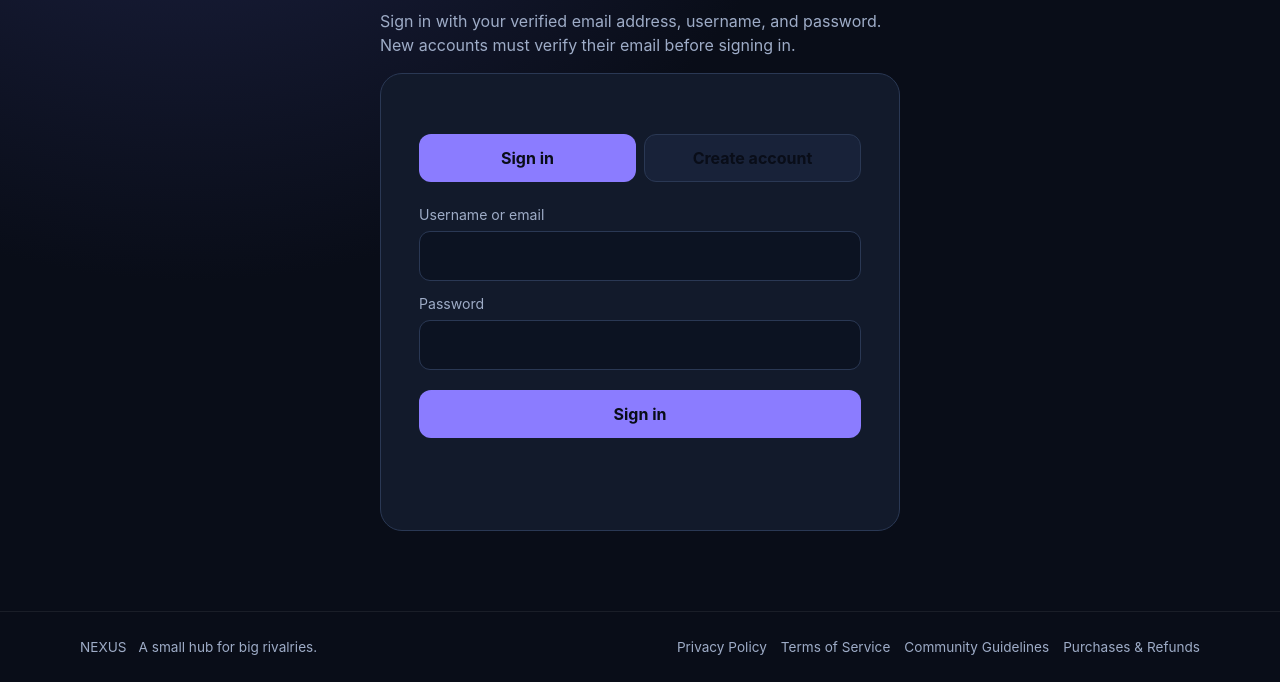
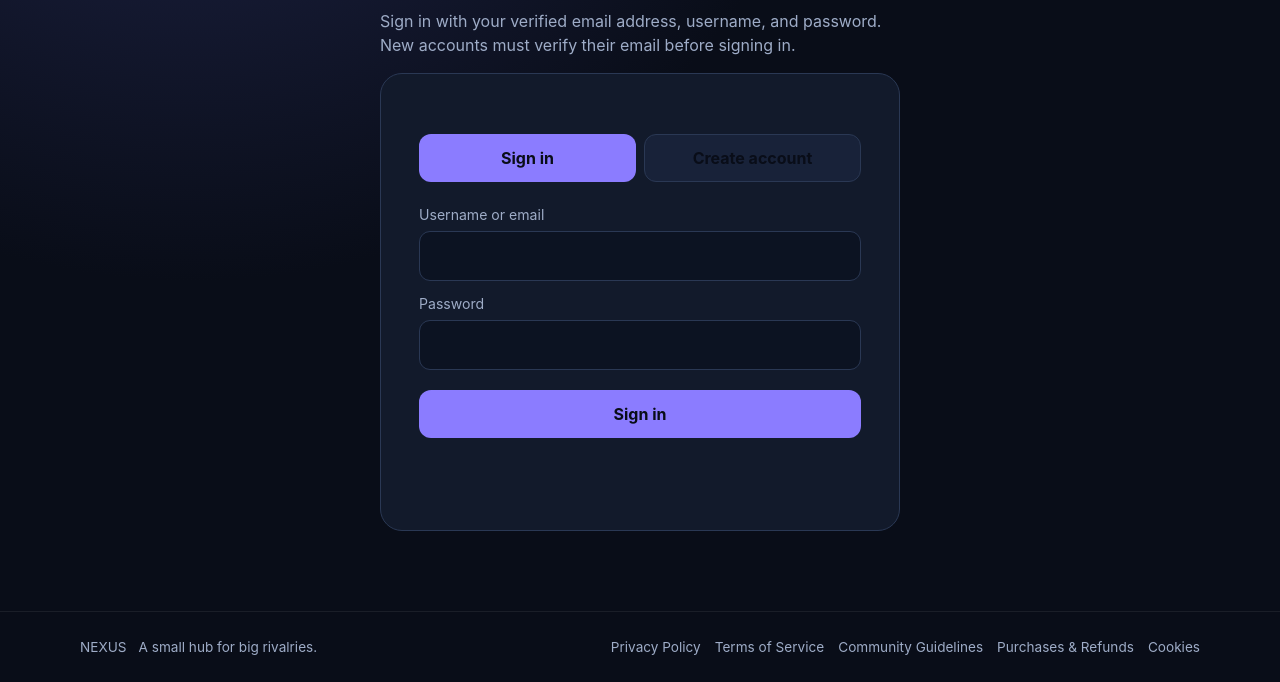
Before and after one commit to arcticice723/pokemon-move-battle, a website: page account.html in a window 1280 px wide. Shown: the part 305-987 px from the top of the page. Drawn offline with Linux system fonts and the light colour scheme; no server answers.

Commit message:
Link cookie policy from site footer

```diff
--- a/account.html
+++ b/account.html
@@ -8,7 +8,7 @@
 <div id="authCard" class="auth-card"><div class="auth-tabs"><button id="loginTab" class="active" type="button">Sign in</button><button id="registerTab" type="button">Create account</button></div>
 <form id="loginForm" class="auth-form"><label for="login">Username or email</label><input id="login" name="login" autocomplete="username" required maxlength="254"><label for="loginPassword">Password</label><input id="loginPassword" type="password" name="password" autocomplete="current-password" required><button type="submit">Sign in</button></form>
 <form id="registerForm" class="auth-form hidden"><label for="newUsername">Username</label><input id="newUsername" name="username" autocomplete="username" minlength="3" maxlength="20" pattern="[A-Za-z0-9_]+" required><label for="email">Email</label><input id="email" name="email" type="email" autocomplete="email" maxlength="254" required><label for="newPassword">Password</label><input id="newPassword" name="password" type="password" autocomplete="new-password" minlength="10" maxlength="200" required><p class="subtle">Usernames must be 3–20 letters, numbers, or underscores. Passwords must be at least 10 characters.</p><label style="display:flex;align-items:flex-start;gap:10px;line-height:1.45"><input id="acceptPolicies" type="checkbox" required style="width:auto;margin:3px 0 0;flex:0 0 auto"><span>I agree to the <a href="/legal.html#terms" target="_blank" rel="noopener">Terms of Service</a> and acknowledge that I have read the <a href="/legal.html#privacy" target="_blank" rel="noopener">Privacy Policy</a>.</span></label><button type="submit">Create account</button></form><p id="authMessage" class="auth-message" role="status"></p></div></section></main>
-<footer class="footer"><div class="container footer-inner"><div>NEXUS <span class="footer-tagline">A small hub for big rivalries.</span></div><nav class="footer-links" aria-label="Legal and policies"><a href="/legal.html#privacy">Privacy Policy</a><a href="/legal.html#terms">Terms of Service</a><a href="/legal.html#community">Community Guidelines</a><a href="/legal.html#purchases">Purchases &amp; Refunds</a></nav></div></footer>
+<footer class="footer"><div class="container footer-inner"><div>NEXUS <span class="footer-tagline">A small hub for big rivalries.</span></div><nav class="footer-links" aria-label="Legal and policies"><a href="/legal.html#privacy">Privacy Policy</a><a href="/legal.html#terms">Terms of Service</a><a href="/legal.html#community">Community Guidelines</a><a href="/legal.html#purchases">Purchases &amp; Refunds</a><a href="/legal.html#cookies">Cookies</a></nav></div></footer>
 <script>
 const $=id=>document.getElementById(id);let mode='login';
 function setMode(next){mode=next;$('loginForm').classList.toggle('hidden',mode!=='login');$('registerForm').classList.toggle('hidden',mode!=='register');$('loginTab').classList.toggle('active',mode==='login');$('registerTab').classList.toggle('active',mode==='register');$('authMessage').textContent='';}
```
